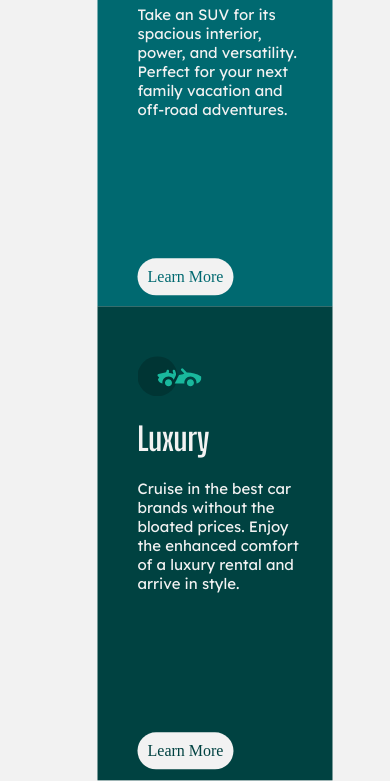
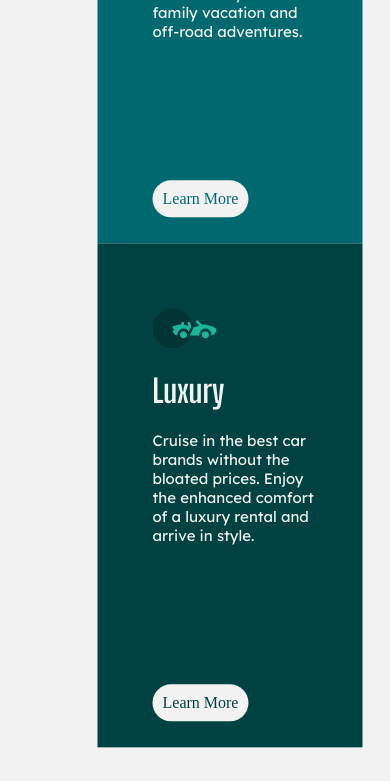
Before and after one commit to princechamp07/3-column-preview-card-component-main, a plain HTML site: page index.html in a window 390 px wide. Shown: the part 431-1212 px from the top of the page. After the commit the page ends 1179 px from the top, so only its background shows below. Drawn offline with Linux system fonts and the light colour scheme.

Commit message:
Update index.html

```diff
--- a/index.html
+++ b/index.html
@@ -109,12 +109,12 @@
     @media only screen and (max-width: 600px) {
   .main {
     flex-direction: column;
-    margin-top: 20%;
+    margin-top: 52%%;
   }
 
   .box,.box2,.box1{
     border-radius: 0;
-    padding: 20px;
+    padding: 35px;
   }
 
 }
```
